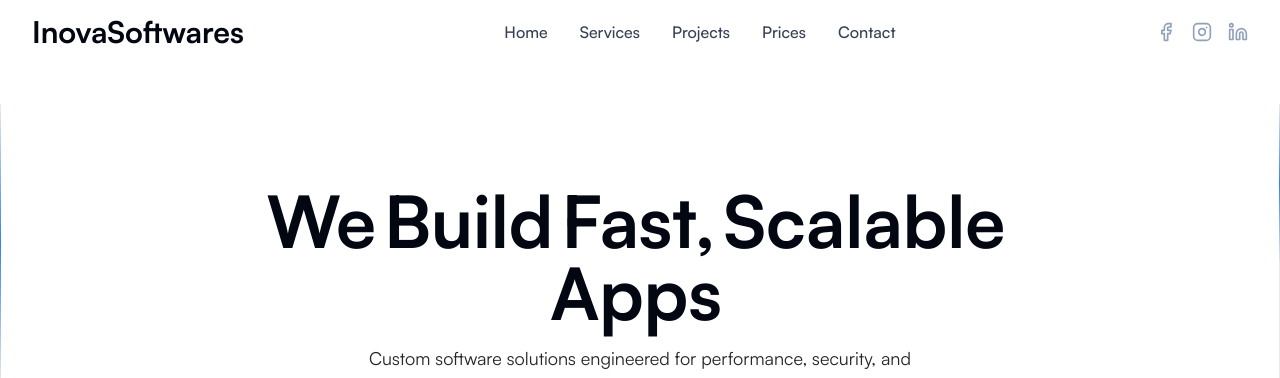
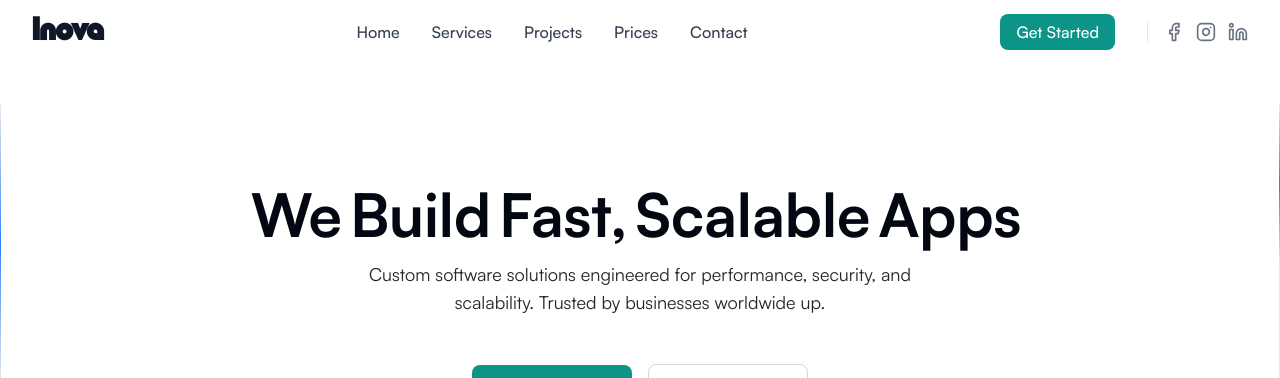
Before and after one commit to Brian-Rotich20/inovasoftwares, a Next.js app: page / in a window 1280 px wide. Shown: the top 378 px of the page. Built offline with nearby package versions, Linux system fonts and the light colour scheme.

Commit message:
global css

```diff
--- a/app/components/HeroSection1.tsx
+++ b/app/components/HeroSection1.tsx
@@ -17,7 +17,7 @@ export function HeroSection1() {
         <div className="absolute mx-auto h-px w-90 bg-gradient-to-r from-transparent via-blue-500 to-transparent" />
       </div>
       <div className="px-4 py-10 md:py-20">
-        <h1 className="relative z-10 mx-auto max-w-4xl text-center text-5xl font-bold text-gray-950 md:text-6xl lg:text-7xl">
+        <h1 className="relative z-10 mx-auto max-w-4xl text-center text-5xl font-bold text-gray-950 md:text-6xl lg:text-6xl">
           {"We Build Fast, Scalable Apps"
             .split(" ")
             .map((word, index) => (
--- a/app/components/Navbar.tsx
+++ b/app/components/Navbar.tsx
@@ -1,4 +1,3 @@
-// This is for inova-softwares.com
 'use client'
 import React, { useState, useEffect } from 'react'
 import { Menu, X, ArrowRight, Facebook, Instagram, Linkedin } from 'lucide-react'
@@ -14,13 +13,13 @@ export default function ProfessionalNavbar() {
   const [isOpen, setIsOpen] = useState(false)
   const [scrolled, setScrolled] = useState(false)
 
-  // useEffect(() => {
-  //   const handleScroll = () => {
-  //     setScrolled(window.scrollY > 20)
-  //   }
-  //   window.addEventListener('scroll', handleScroll)
-  //   return () => window.removeEventListener('scroll', handleScroll)
-  // }, [])
+  useEffect(() => {
+    const handleScroll = () => {
+      setScrolled(window.scrollY > 20)
+    }
+    window.addEventListener('scroll', handleScroll)
+    return () => window.removeEventListener('scroll', handleScroll)
+  }, [])
 
   const navItems = [
     { name: 'Home', href: '/' },
@@ -35,53 +34,62 @@ export default function ProfessionalNavbar() {
       {/* Navbar */}
       <nav className={`fixed top-0 left-0 right-0 z-50 transition-all duration-300 ${
         scrolled
-          ? 'bg-white backdrop-blur-lg shadow-lg border-b border-slate-700/50'
-          : 'bg-white backdrop-blur-sm'
+          ? 'bg-white/95 backdrop-blur-lg shadow-lg border-b border-gray-200'
+          : 'bg-white/90 backdrop-blur-sm'
       }`}>
         <div className="max-w-7xl mx-auto px-4 sm:px-6 lg:px-8">
           <div className="flex items-center justify-between h-16">
             {/* Logo */}
             <div className="flex items-center space-x-2">
-
-              <span className="text-3xl font-bold text-white">
-                 <span className="text-gray-950 font-bold font"> InovaSoftwares</span>
+              <span className={`text-3xl font-bold text-gray-900 ${logoFont.className}`}>
+                Inova
               </span>
             </div>
 
-
-
             {/* Desktop Navigation */}
-            <div className="hidden lg:flex items-center space-x-8">
+            <div className="hidden lg:flex items-center justify-center flex-1">
+              <div className="flex items-center space-x-8">
                 {navItems.map((item) => (
                   <a
                     key={item.name}
                     href={item.href}
-                  className=" text-gray-700 font-medium transition-colors duration-200 relative group"
+                    className="text-gray-700 hover:text-gray-900 font-medium transition-colors duration-200 relative group"
                   >
                     {item.name}
                     <span className="absolute -bottom-1 left-0 w-0 h-0.5 bg-[#2DD4BF] transition-all duration-300 group-hover:w-full"></span>
                   </a>
                 ))}
               </div>
+            </div>
+
+            {/* Desktop CTA Button */}
+            <div className="hidden lg:flex items-center space-x-4">
+              <a
+                href="/contact"
+                className="transform rounded-lg bg-[#0D9488] hover:bg-[#0D9488]/90 px-4 py-1.5 font-medium text-white transition-all duration-300 hover:-translate-y-0.5 flex items-center justify-center"
+              >
+                Get Started
+              </a>
 
               {/* Desktop Social Icons */}
-            <div className="hidden lg:flex items-center space-x-4">
-              <a href="#" className="text-slate-400 hover:text-white transition-colors duration-200">
+              <div className="flex items-center space-x-3 ml-4 pl-4 border-l border-gray-200">
+                <a href="#" className="text-gray-500 hover:text-[#0D9488] transition-colors duration-200">
                   <Facebook className="w-5 h-5" />
                 </a>
-              <a href="#" className="text-slate-400 hover:text-white transition-colors duration-200">
+                <a href="#" className="text-gray-500 hover:text-[#0D9488] transition-colors duration-200">
                   <Instagram className="w-5 h-5" />
                 </a>
-              <a href="#" className="text-slate-400 hover:text-white transition-colors duration-200">
+                <a href="#" className="text-gray-500 hover:text-[#0D9488] transition-colors duration-200">
                   <Linkedin className="w-5 h-5" />
                 </a>
+              </div>
             </div>
 
             {/* Mobile menu button */}
             <div className="lg:hidden">
               <button
                 onClick={() => setIsOpen(!isOpen)}
-                className="text-slate-300 hover:text-white p-2 rounded-md transition-colors"
+                className="text-gray-700 hover:text-gray-900 p-2 rounded-md transition-colors"
               >
                 {isOpen ? <X className="w-6 h-6" /> : <Menu className="w-6 h-6" />}
               </button>
@@ -90,7 +98,7 @@ export default function ProfessionalNavbar() {
 
           {/* Mobile Navigation Menu - Dropdown below navbar */}
           {isOpen && (
-            <div className="lg:hidden absolute top-full left-0 right-0 bg-slate-800/95 backdrop-blur-lg border-b border-slate-700/50 shadow-xl">
+            <div className="lg:hidden absolute top-full left-0 right-0 bg-white/95 backdrop-blur-lg border-b border-gray-200 shadow-xl">
               <div className="px-4 py-4">
                 {/* Mobile Navigation Links with Dividers */}
                 <div className="space-y-0">
@@ -99,35 +107,38 @@ export default function ProfessionalNavbar() {
                       <a
                         href={item.href}
                         onClick={() => setIsOpen(false)}
-                        className={`${logoFont.className} block text-slate-300 hover:text-white font-medium py-3 px-2 hover:bg-slate-700/30 rounded-md transition-all duration-200`}
+                        className={`${logoFont.className} block text-gray-700 hover:text-gray-900 font-medium py-3 px-2 hover:bg-gray-50 rounded-md transition-all duration-200`}
                       >
                         {item.name}
                       </a>
                       {index < navItems.length - 1 && (
-                        <hr className="border-slate-700/50" />
+                        <hr className="border-gray-200" />
                       )}
                     </div>
                   ))}
                 </div>
 
                 {/* Divider before bottom section */}
-                <hr className="border-slate-600 my-4" />
+                <hr className="border-gray-200 my-4" />
 
                 {/* Social Icons */}
                 <div className="flex justify-center items-center space-x-6 mb-4">
-                  <a href="#" className="text-slate-400 hover:text-white transition-colors duration-200">
+                  <a href="#" className="text-gray-500 hover:text-[#0D9488] transition-colors duration-200">
                     <Facebook className="w-5 h-5" />
                   </a>
-                  <a href="#" className="text-slate-400 hover:text-white transition-colors duration-200">
+                  <a href="#" className="text-gray-500 hover:text-[#0D9488] transition-colors duration-200">
                     <Instagram className="w-5 h-5" />
                   </a>
-                  <a href="#" className="text-slate-400 hover:text-white transition-colors duration-200">
+                  <a href="#" className="text-gray-500 hover:text-[#0D9488] transition-colors duration-200">
                     <Linkedin className="w-5 h-5" />
                   </a>
                 </div>
 
-                {/* Mobile CTA Button - Smaller */}
-                <button className="w-full flex items-center justify-center space-x-2 bg-brand hover:bg-[#2DD4BF] text-white px-4 py-2 rounded-md text-sm font-medium transition-all duration-200">
+                {/* Mobile CTA Button */}
+                <button
+                  onClick={() => setIsOpen(false)}
+                  className="w-full flex items-center justify-center space-x-2 bg-[#0D9488] hover:bg-[#0D9488]/90 text-white px-4 py-2 rounded-md text-sm font-medium transition-all duration-200"
+                >
                   <span>Get In Touch</span>
                   <ArrowRight className="w-4 h-4" />
                 </button>
@@ -139,7 +150,7 @@ export default function ProfessionalNavbar() {
         {/* Mobile Overlay */}
         {isOpen && (
           <div
-            className="lg:hidden fixed inset-0 bg-black/30 z-30 top-16"
+            className="lg:hidden fixed inset-0 bg-black/20 z-30 top-16"
             onClick={() => setIsOpen(false)}
           ></div>
         )}
--- a/app/components/ui/timeline.tsx
+++ b/app/components/ui/timeline.tsx
@@ -181,7 +181,7 @@ const data: TimelineEntry[] = [
         >
           <motion.div
             style={{ height: heightTransform, opacity: opacityTransform }}
-            className="absolute inset-x-0 top-0 w-[3px] bg-gradient-to-b from-purple-500 via-blue-500 to-purple-600 rounded-full"
+            className="absolute inset-x-0 top-0 w-[3px] bg-gradient-to-b from-[#2DD4BF] via-blue-500 to-[#2DD4BF] rounded-full"
           />
 
           {/* Additional glow effect for the line */}
--- a/app/globals.css
+++ b/app/globals.css
@@ -77,11 +77,11 @@ body {
   color: var(--foreground);
   overflow-x: hidden;
   font-family: var(--font-family), sans-serif;
-
-
 }
 
-
+html, body {
+  @apply overflow-x-hidden;
+}
 
 @theme inline {
   --animate-move: move 5s linear infinite;
```
Lines whose indentation alone changed are shown as unchanged.
